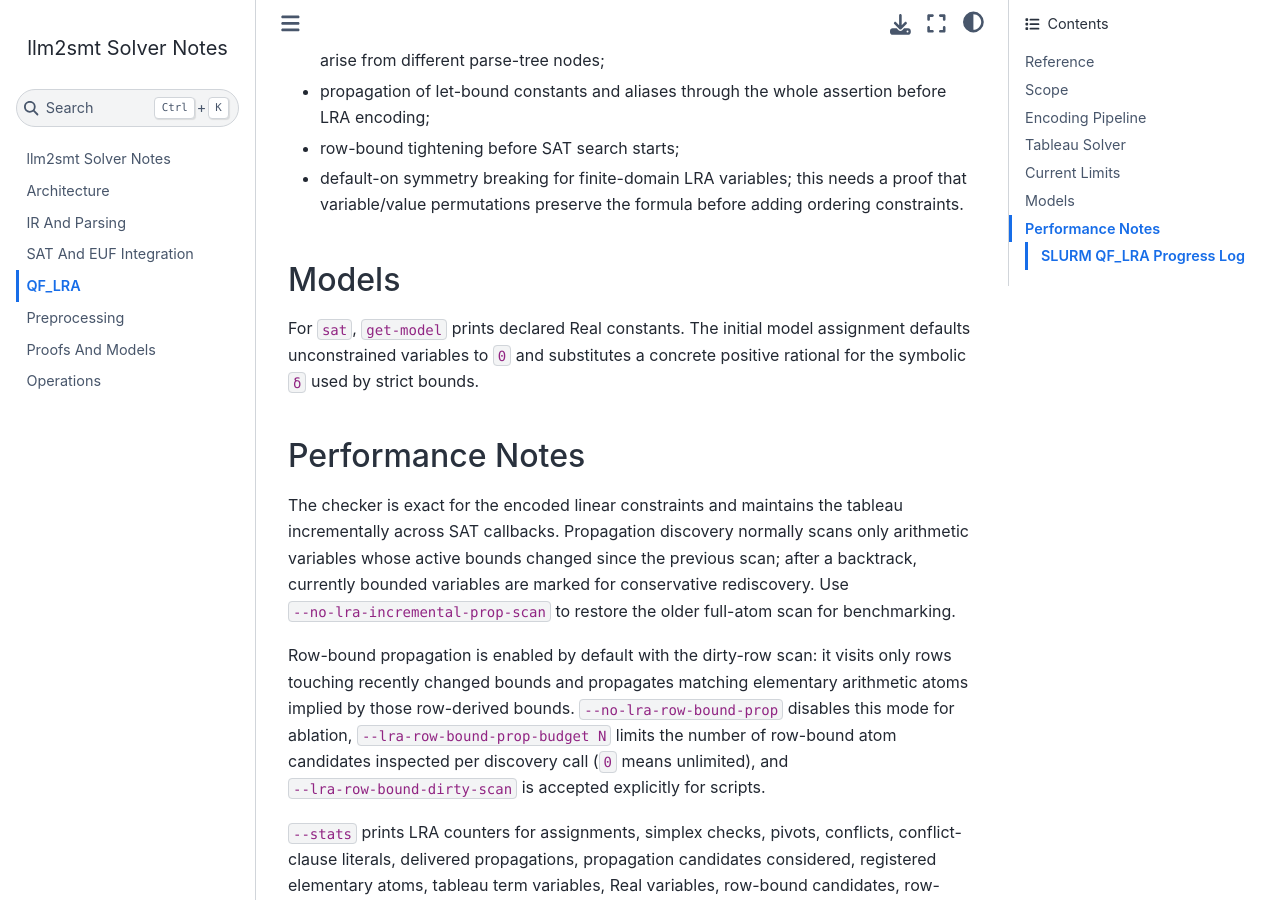
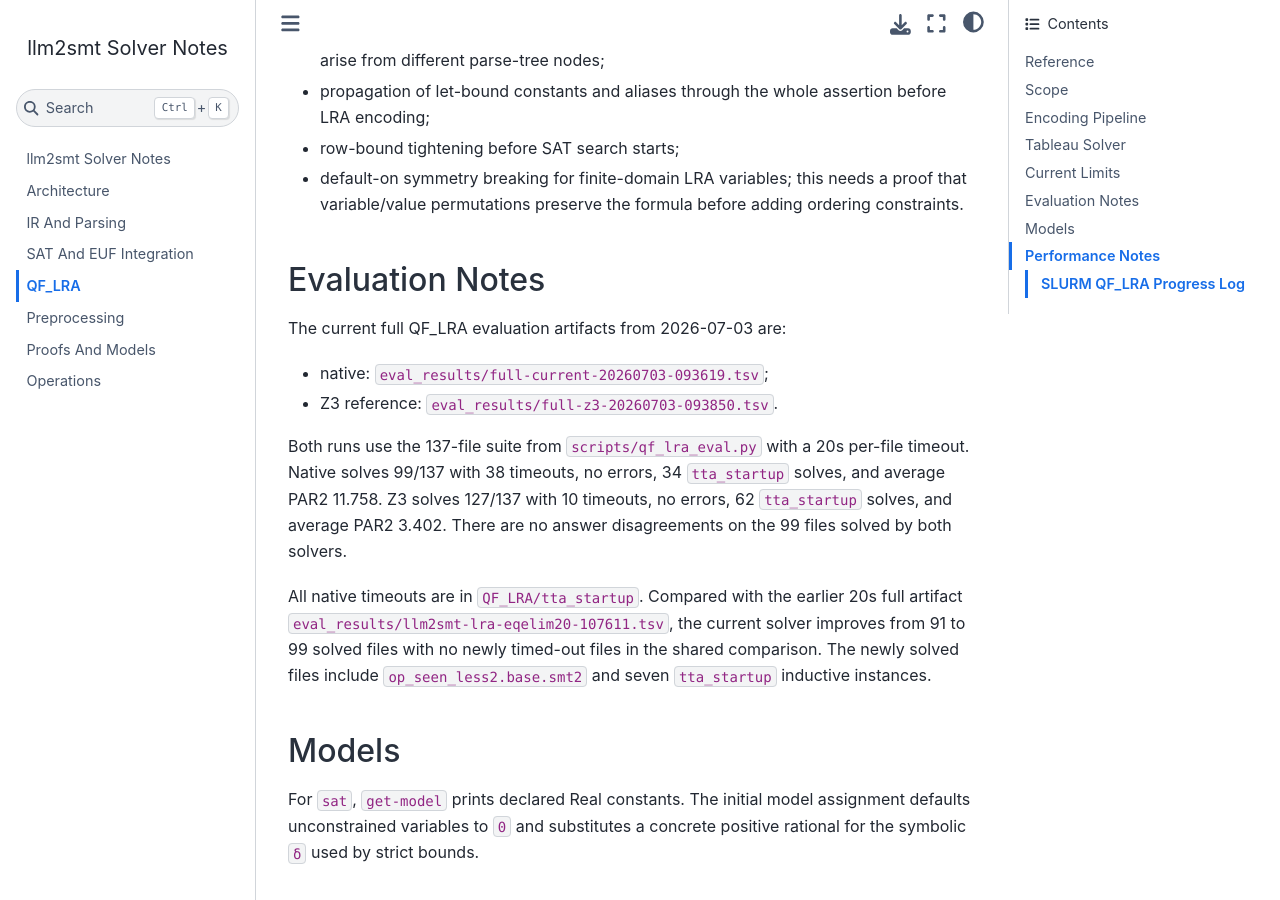
Before and after one commit to MikolasJanota/llm2smt, a Jupyter Book: the page built from docs/qf-lra.md, in a window 1280 px wide and 900 px high, scrolled down 4066 px. Built offline with Jupyter Book 1.0.4 settings and Sphinx 7.4.7 and the Sphinx Book theme 1.1.4, drawn with Linux system fonts in a browser that asks for light colours.

Commit message:
Record full QF_LRA evaluation
Add the 2026-07-03 full 137-file QF_LRA evaluation artifacts for the current native solver and a matching Z3 reference run, both using the same 20s per-file timeout.

The native run solves 99/137 with 38 timeouts, no errors, 34 tta_startup solves, and average PAR2 11.758. The Z3 reference solves 127/137 with 10 timeouts, no errors, 62 tta_startup solves, and average PAR2 3.402.

Document that there are no answer disagreements on the 99 files solved by both solvers, that all native timeouts are confined to QF_LRA/tta_startup, and that the current solver improves over the earlier llm2smt-lra-eqelim20-107611 full artifact from 91 to 99 solved files with no newly timed-out files in the shared comparison.

```diff
--- a/docs/qf-lra.md
+++ b/docs/qf-lra.md
@@ -174,6 +174,25 @@ still incomplete in the native path:
   proof that variable/value permutations preserve the formula before adding
   ordering constraints.
 
+## Evaluation Notes
+
+The current full QF_LRA evaluation artifacts from 2026-07-03 are:
+
+- native: `eval_results/full-current-20260703-093619.tsv`;
+- Z3 reference: `eval_results/full-z3-20260703-093850.tsv`.
+
+Both runs use the 137-file suite from `scripts/qf_lra_eval.py` with a 20s
+per-file timeout. Native solves 99/137 with 38 timeouts, no errors,
+34 `tta_startup` solves, and average PAR2 11.758. Z3 solves 127/137 with
+10 timeouts, no errors, 62 `tta_startup` solves, and average PAR2 3.402.
+There are no answer disagreements on the 99 files solved by both solvers.
+
+All native timeouts are in `QF_LRA/tta_startup`. Compared with the earlier
+20s full artifact `eval_results/llm2smt-lra-eqelim20-107611.tsv`, the current
+solver improves from 91 to 99 solved files with no newly timed-out files in the
+shared comparison. The newly solved files include `op_seen_less2.base.smt2` and
+seven `tta_startup` inductive instances.
+
 ## Models
 
 For `sat`, `get-model` prints declared Real constants. The initial model
```
Also changed, not shown: 4 other files.
